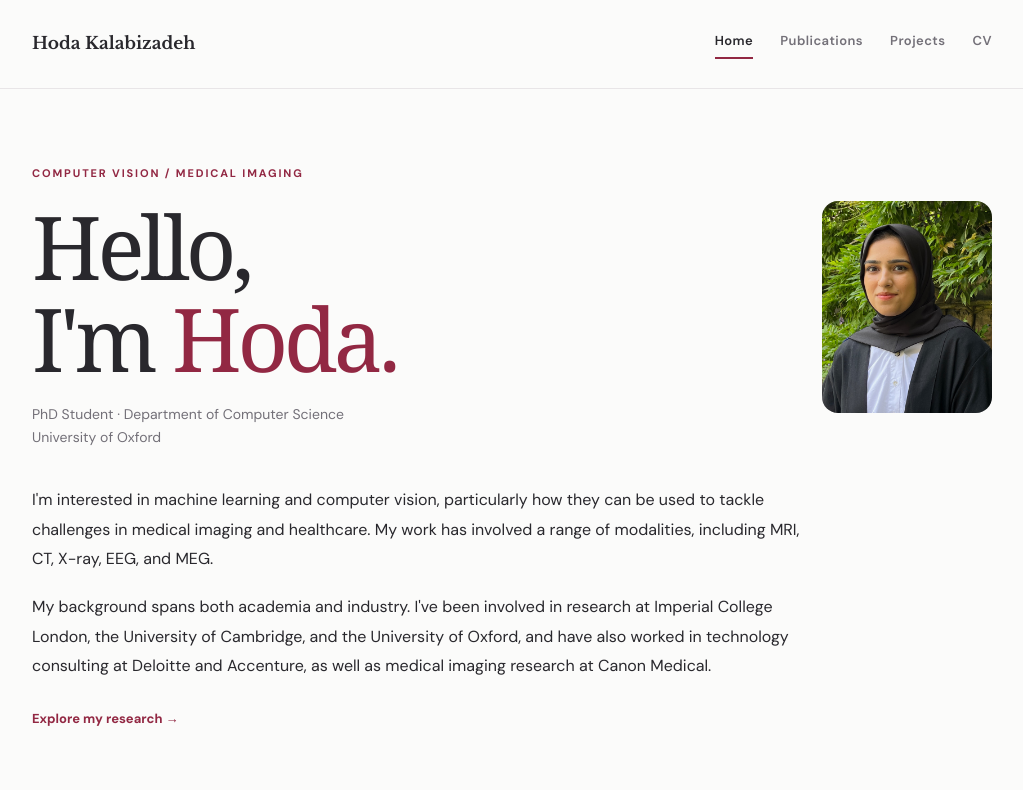
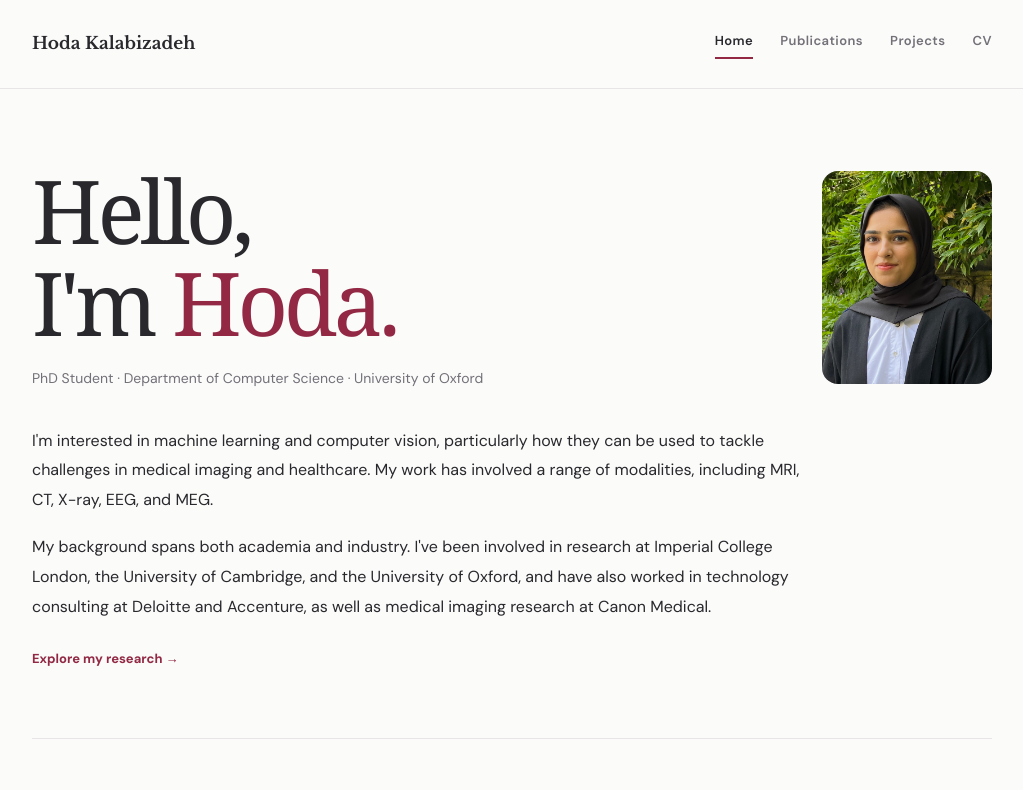
Before and after one commit to hodakalabizadeh/hodakalabizadeh.github.io, a plain HTML site: page index.html in a window 1280 px wide. Shown: the top 790 px of the page, without its empty margins (128-1151 px from the left). Drawn offline with nearby package versions, Linux system fonts and the light colour scheme.

Commit message:
Update index.html

```diff
--- a/index.html
+++ b/index.html
@@ -80,10 +80,6 @@
 
   <div class="hero-intro">
 
-    <p class="eyebrow">
-      Computer Vision / Medical Imaging
-    </p>
-
     <h1 class="hero-name">
       <span>Hello,</span>
       <span>
@@ -92,8 +88,7 @@
     </h1>
 
     <p class="hero-affiliation">
-      PhD Student · Department of Computer Science<br>
-      University of Oxford
+      PhD Student · Department of Computer Science · University of Oxford
     </p>
 
   </div>
```
